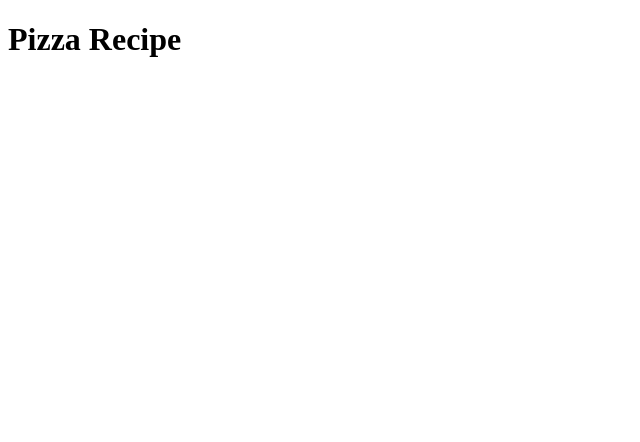
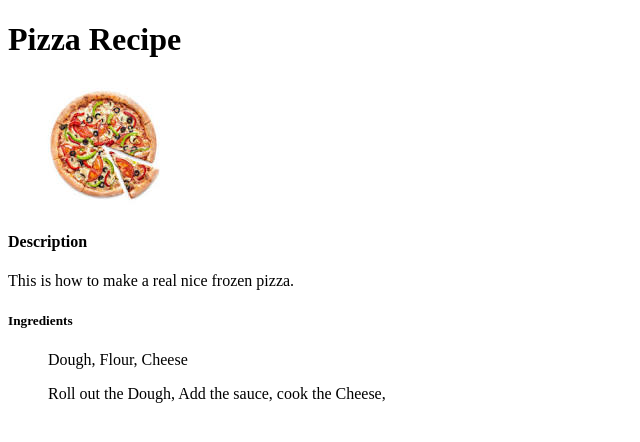
Before and after one commit to kdziak/odin-recipes, a plain HTML site: page recipes/pizza.html in a window 1280 px wide. Shown: the whole page, without its empty margins (0-640 px from the left). Drawn offline with Linux system fonts and the light colour scheme.

Commit message:
Added pizza page to website

```diff
--- a/recipes/pizza.html
+++ b/recipes/pizza.html
@@ -12,6 +12,24 @@
 
     <h1>Pizza Recipe</h1>
 
+    <img src="pizzapic.jpeg" alt="a pizza">
+
+    <h4>Description</h4>
+
+    <p>
+        This is how to make a real nice frozen pizza.
+    </p>
+
+    <h5>Ingredients</h5>
+    <ul>
+        Dough, Flour, Cheese
+    </ul>
+
+    <ol>
+        Roll out the Dough,
+        Add the sauce,
+        cook the Cheese,
+    </ol>
 </body>
 
 </html>
```
Also changed, not shown: recipes/pizzapic.jpeg (added).
